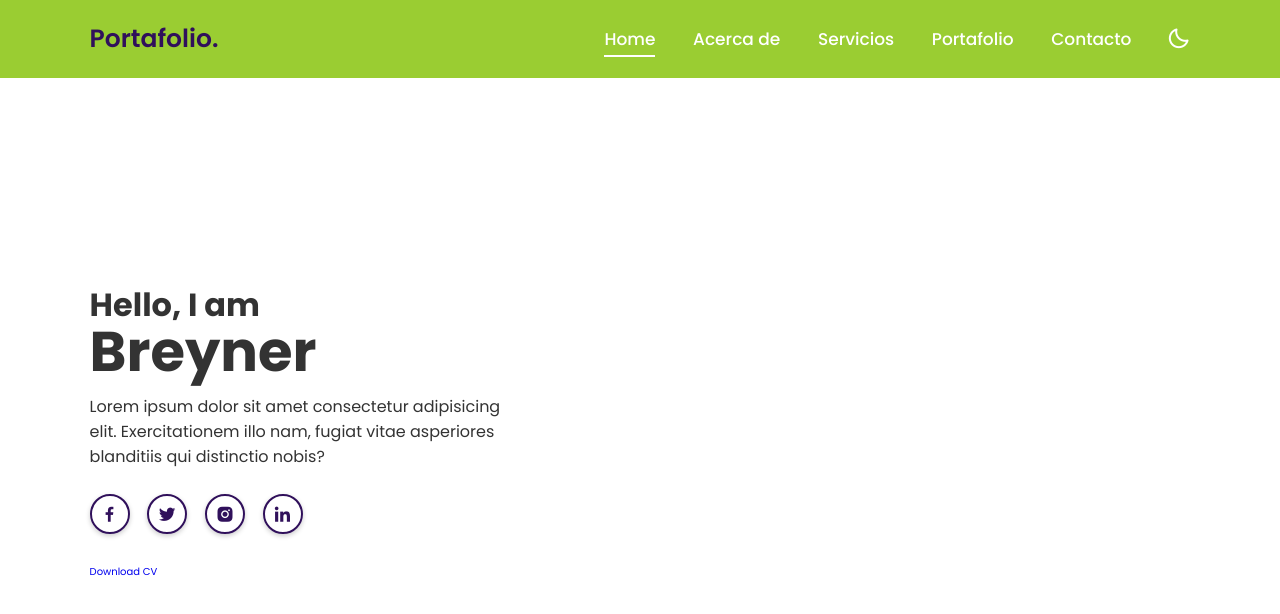
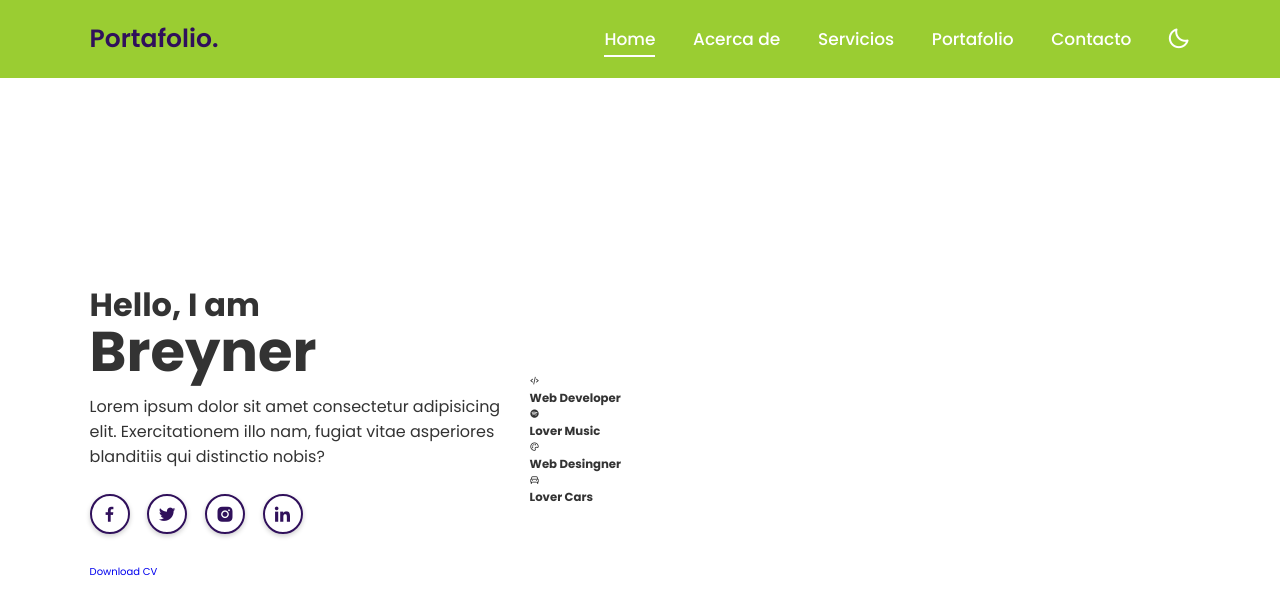
Before and after one commit to Outlaws012/Portafolio, a plain HTML site: page index.html in a window 1280 px wide. Drawn offline with nearby package versions, Linux system fonts and the light colour scheme.

Commit message:
Nueva animacion

```diff
--- a/index.html
+++ b/index.html
@@ -47,6 +47,33 @@
 
             <a href="#" class="btn">Download CV</a>
         </div>
+
+        <div class="profession-container">
+            <div class="profession-box">
+                <div class="profession" style="--i:0;">
+                    <i class='bx bx-code-alt'></i>
+                    <h3>Web Developer</h3>
+                </div>
+                <div class="profession" style="--i:1;">
+                    <i class='bx bxl-spotify'></i>
+                    <h3>Lover Music</h3>
+                </div>
+                <div class="profession" style="--i:2;">
+                    <i class='bx bx-palette'></i>
+                    <h3>Web Desingner</h3>
+                </div>
+                <div class="profession" style="--i:3;">
+                    <i class='bx bx-car'></i>
+                    <h3>Lover Cars</h3>
+                </div>
+
+                <div class="circle"></div>
+            </div>
+
+            <div class="overlay"></div>
+        </div>
+
+        <div class="home-img"></div>
     </section>
 
 </body>
```
